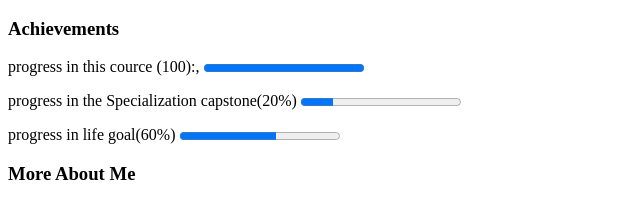
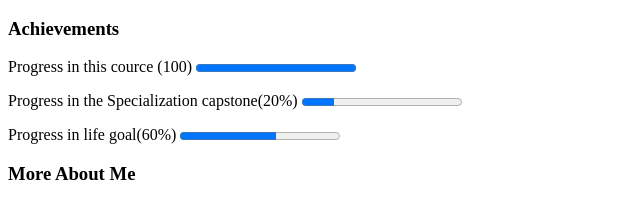
Before and after one commit to Tanya182001/my18, a plain HTML site: page index.html in a window 1280 px wide. Shown: the part 275-476 px from the top of the page, 0-640 px from the left. Drawn offline with Linux system fonts and the light colour scheme.

Commit message:
Update index.html

```diff
--- a/index.html
+++ b/index.html
@@ -15,12 +15,12 @@
     </nav>
 
     <h3>Achievements</h3>
-     <label for="file">progress in this cource (100):,</label>
+     <label for="file">Progress in this cource (100)</label>
     <progress value="100" max="100"></progress>
-    <p><label for="file">progress in the Specialization capstone(20%)</label>
-    <progress value="20" max="100"></progress></p>
-    <p><Lable for="file">progress in life goal(60%)
-    	<progress value="60" max="100"></p>
+    <p><label for="file">Progress in the Specialization capstone(20%)</label>
+    <Progress value="20" max="100"></progress></p>
+    <p><Lable for="file">Progress in life goal(60%)
+    	<Progress value="60" max="100"></p>
 	<h3><b>More About Me<b></h3>
 	<details>
 	<summary> My Childhood</summary>
```
